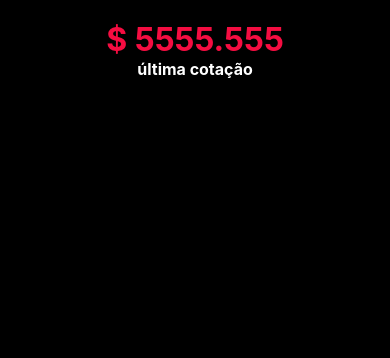
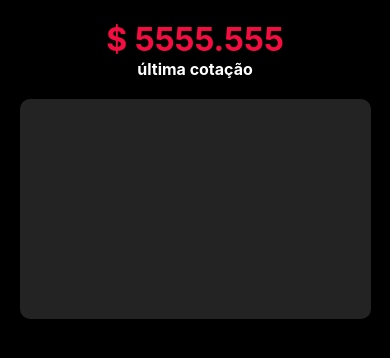
Before and after one commit to KelvynSinhorini/OneBitCoin, a React Native app: screen / in a window 390 px wide. Shown: the top 358 px of the page. Built offline with nearby package versions, Linux system fonts and the light colour scheme.

Commit message:
HistoryGraphic

```diff
--- a/App.js
+++ b/App.js
@@ -2,6 +2,7 @@ import React from 'react';
 import { StyleSheet, StatusBar, Text, View, SafeAreaView, Platform } from 'react-native';
 
 import CurrentPrice from './src/components/CurrentPrice';
+import HistoryGraphic from './src/components/HistoryGraphic';
 
 export default function App() {
   return (
@@ -11,6 +12,7 @@ export default function App() {
       barStyle="light-content"
        />
        <CurrentPrice />
+       <HistoryGraphic />
     </SafeAreaView>
   );
 }
--- a/src/components/CurrentPrice/styles.js
+++ b/src/components/CurrentPrice/styles.js
@@ -4,7 +4,8 @@ const styles = StyleSheet.create({
     headerPrice: {
         width: "100%",
         height: "auto",
-        alignItems: "center"
+        alignItems: "center",
+        marginBottom: 20
     },
     currentPrice: {
         color: "#f50d41",
--- a/src/components/HistoryGraphic/index.js
+++ b/src/components/HistoryGraphic/index.js
@@ -0,0 +1,11 @@
+import React from "react";
+import { View } from "react-native";
+import styles from "./styles"
+
+export default function HistoryGraphic(){
+    return (
+        <View style={styles.contentGraphic}>
+
+        </View>
+    )
+}
--- a/src/components/HistoryGraphic/styles.js
+++ b/src/components/HistoryGraphic/styles.js
@@ -0,0 +1,12 @@
+import { StyleSheet } from "react-native";
+
+const styles = StyleSheet.create({
+    contentGraphic: {
+        width: "90%",
+        height: 220,
+        backgroundColor: "#232323",
+        borderRadius: 10
+    }
+});
+
+export default styles;
```
